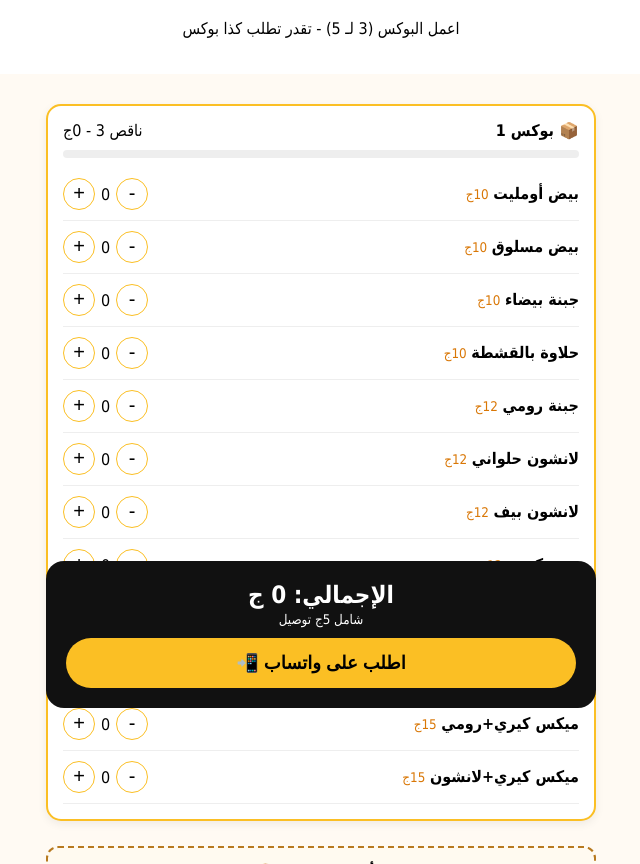
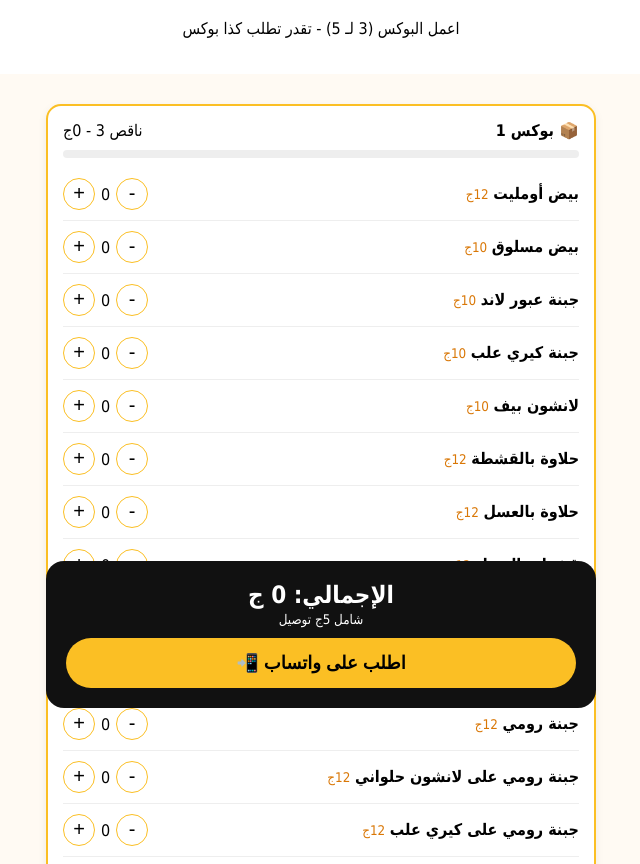
Before and after one commit to rbalmsthy-wq/loqmet-dahab2026, a plain HTML site: page index.html in a window 1280 px wide. Shown: the part 82-946 px from the top of the page, without its empty margins (319-959 px from the left). Drawn offline with Linux system fonts and the light colour scheme.

Commit message:
Update index.html

```diff
--- a/index.html
+++ b/index.html
@@ -12,7 +12,24 @@ body{font-family:Tahoma;background:#fffaf3;margin:0}.header{background:#fff;text
 <div class="container"><div id="boxes"></div><button class="add-box" onclick="addBox()">+ أضف بوكس جديد 📦</button><div class="total-box"><h2 style="margin:0">الإجمالي: <span id="total">0</span> ج</h2><small>شامل 5ج توصيل</small><button onclick="order()">اطلب على واتساب 📲</button></div></div>
 <script>
 const MAX=5,MIN=3,DELIVERY=5;
-const items=[{name:"بيض أومليت",price:10},{name:"بيض مسلوق",price:10},{name:"جبنة بيضاء",price:10},{name:"حلاوة بالقشطة",price:10},{name:"جبنة رومي",price:12},{name:"لانشون حلواني",price:12},{name:"لانشون بيف",price:12},{name:"جبنة كيري",price:12},{name:"قشطة بالعسل",price:15},{name:"ميكس بيض+رومي+لانشون",price:15},{name:"ميكس كيري+رومي",price:15},{name:"ميكس كيري+لانشون",price:15}];
+const items=[
+{name:"بيض أومليت",price:12},
+{name:"بيض مسلوق",price:10},
+{name:"جبنة عبور لاند",price:10},
+{name:"جبنة كيري علب",price:10},
+{name:"لانشون بيف",price:10},
+{name:"حلاوة بالقشطة",price:12},
+{name:"حلاوة بالعسل",price:12},
+{name:"قشطة بالعسل",price:12},
+{name:"لانشون حلواني",price:12},
+{name:"كيري علب على لانشون بيف",price:12},
+{name:"جبنة رومي",price:12},
+{name:"جبنة رومي على لانشون حلواني",price:12},
+{name:"جبنة رومي على كيري علب",price:12},
+{name:"جبنة رومي على بيض",price:15},
+{name:"كيري علب على لانشون حلواني",price:15},
+{name:"قشطة على عسل على حلاوة",price:15}
+];
 let boxes=[{cart:{}}];
 function renderBoxes(){let html="";boxes.forEach((box,bIndex)=>{let count=Object.values(box.cart).reduce((a,b)=>a+b,0);let price=0;for(let i in box.cart)price+=box.cart[i]*(items[i]?.price||0);let status=count<MIN?`ناقص ${MIN-count}`:`${count}/${MAX} تمام`;html+=`<div class="box-card"><div class="box-head"><b>📦 بوكس ${bIndex+1}</b><div>${status} - ${price}ج</div></div><div class="bar"><div class="fill" style="width:${Math.min(100,count/MAX*100)}%"></div></div>`;items.forEach((it,i)=>{let q=box.cart[i]||0;html+=`<div class="item"><div><b>${it.name}</b> <small style="color:#d97706">${it.price}ج</small></div><div class="controls"><button onclick="change(${bIndex},${i},-1)">-</button><span style="margin:0 6px">${q}</span><button onclick="change(${bIndex},${i},1)">+</button></div></div>`;});if(boxes.length>1)html+=`<button onclick="removeBox(${bIndex})" style="color:red;background:none;border:none">حذف البوكس</button>`;html+=`</div>`;});document.getElementById("boxes").innerHTML=html;calcTotal();}
 function change(bIndex,i,d){let box=boxes[bIndex];let count=Object.values(box.cart).reduce((a,b)=>a+b,0);if(d>0&&count>=MAX){alert("البوكس اتملى! أخره 5");return;}box.cart[i]=Math.max(0,(box.cart[i]||0)+d);renderBoxes();}
```
